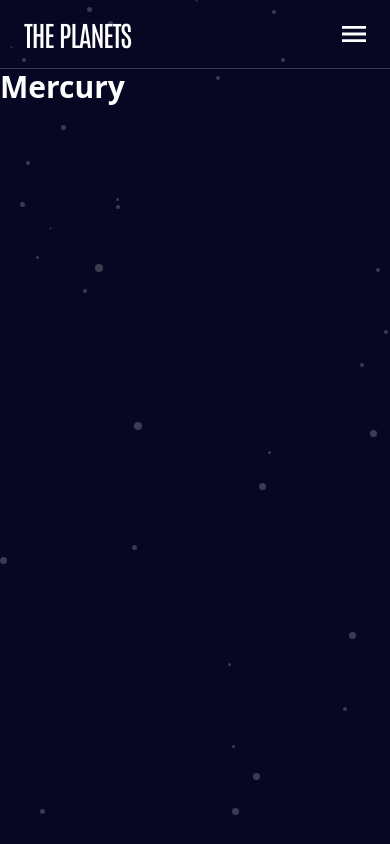
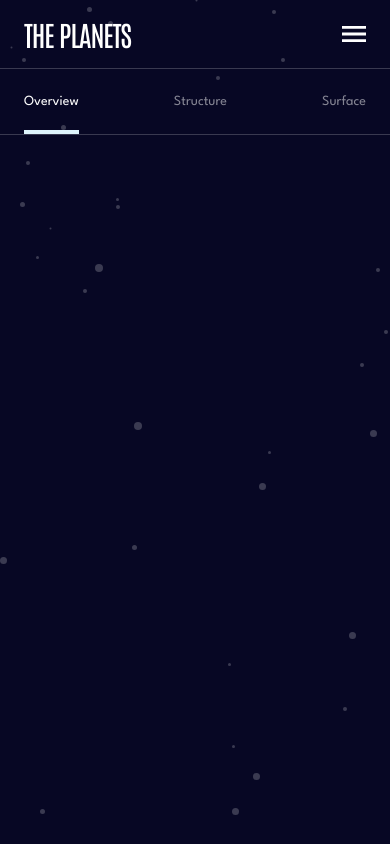
Before and after one commit to barnettet31/planet-fact-ts-react, a React (Create React App) app: page / in a window 390 px wide. Built offline with nearby package versions, Linux system fonts and the light colour scheme.

Commit message:
finished selecting list for mobile view

```diff
--- a/src/routes/planet.route.tsx
+++ b/src/routes/planet.route.tsx
@@ -1,11 +1,111 @@
-import React from 'react'
-import { IPlanet } from '../types/planet.type'
+import React, { useState } from "react";
+import { BodyText } from "../components/text/body.component";
+import { IPlanet } from "../types/planet.type";
 
-type PlanetProps ={
-    planet:IPlanet
+type PlanetProps = {
+  planet: IPlanet;
+};
+interface ISelectedListProps {
+  selectedItem: string;
+  planet: string;
+  updateSelected: (contentToUpdateTo: string) => void;
 }
+function SelectedList({ selectedItem, updateSelected, planet }: ISelectedListProps) {
+  const planets = [
+    {
+      name: "Mercury",
+      color: "after:bg-[#DEF4FC]",
+    },
+    {
+      name: "Venus",
+      color: "after:bg-[#F7CC7F]",
+    },
+    {
+      name: "Earth",
+      color: "after:bg-[#545BFE]",
+    },
+    {
+      name: "Mars",
+      color: "after:bg-[#FF6A45]",
+    },
+    {
+      name: "Jupiter",
+      color: "after:bg-[#ECAD7A]",
+    },
+    {
+      name: "Saturn",
+      color: "after:bg-[#FCCB6B]",
+    },
+    {
+      name: "Uranus",
+      color: "after:bg-[#65F0D5]",
+    },
+    {
+      name: "Neptune",
+      color: "after:bg-[#497EFA]",
+    },
+  ];
 
-
-export function  PlanetPage({planet}:PlanetProps){
-    return <h1 className="text-3xl font-bold">{planet.name}</h1>
+  return (
+    <ul className="flex justify-between w-full py-5 border-b-white/[0.2] border-b px-6">
+      <li
+        onClick={() => updateSelected("overview")}
+        className={`relative after:absolute ${
+          selectedItem === "overview" ? "after:scale-x-100" : "after:scale-x-0"
+        } after:ease-in-out after:origin-left after:duration-200 after:content-[''] after:h-[4px] after:w-full  after:-bottom-[80%] ${planets.find(element=>element.name === planet)?.color}`}
+      >
+        <BodyText
+          additionalStyles={
+            selectedItem === "overview" ? "opacity-100" : "opacity-50"
+          }
+        >
+          Overview
+        </BodyText>
+      </li>
+      <li
+        onClick={() => updateSelected("structure")}
+        className={`relative after:absolute ${
+          selectedItem === "structure" ? "after:scale-x-100" : "after:scale-x-0"
+        }  after:content-[''] after:h-[4px] after:duration-200 after:ease-in-out after:origin-left after:w-full after:-bottom-[80%]  ${planets.find(element=>element.name === planet)?.color}`}
+      >
+        <BodyText
+          additionalStyles={
+            selectedItem === "structure" ? "opacity-100" : "opacity-50"
+          }
+        >
+          Structure
+        </BodyText>
+      </li>
+      <li
+        onClick={() => updateSelected("surface")}
+        className={`relative after:absolute ${
+          selectedItem === "surface" ? "after:scale-x-100" : "after:scale-x-0"
+        } after:content-[''] after:h-[4px]  after:duration-200 after:ease-in-out after:origin-left after:w-full after:-bottom-[80%]  ${planets.find(element=>element.name === planet)?.color}`}
+      >
+        <BodyText
+          additionalStyles={
+            selectedItem === "surface" ? "opacity-100" : "opacity-50"
+          }
+        >
+          Surface
+        </BodyText>
+      </li>
+    </ul>
+  );
 }
+export function PlanetPage({ planet }: PlanetProps) {
+  const [selectedItem, setSelectedItem] = useState("overview");
+  const handleSetSelected = (contentToUpdateTo: string) =>
+    setSelectedItem(contentToUpdateTo);
+  return (
+    <div className="">
+      <div className="md:hidden">
+        <SelectedList
+          planet={planet.name}
+          updateSelected={handleSetSelected}
+          selectedItem={selectedItem}
+        />
+      </div>
+    </div>
+  );
+}
```
